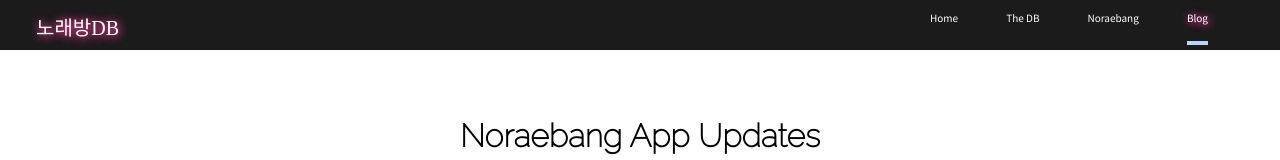
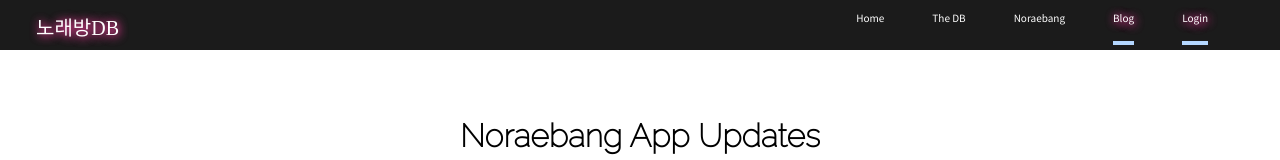
Before and after one commit to kodawarii/noraebang, a React (Create React App) app: page /#/blog in a window 1280 px wide. Shown: the top 160 px of the page. Built offline with nearby package versions, Linux system fonts and the light colour scheme; a web font is replaced by a local one.

Commit message:
Added link for login admin app-still a dummy

```diff
--- a/src/components/InnerApp.component.js
+++ b/src/components/InnerApp.component.js
@@ -132,6 +132,9 @@ class InnerApp extends Component {
                 <li className="nav-item">
                   <Link to={'/blog'} className={"nav-link " + (this.state.onBlog ? "nav-selected " : "")} onClick={this.toggleBlog.bind(this)}>Blog</Link>
                 </li>
+                <li className="nav-item">
+                  <Link to={'/blog'} className={"nav-link " + (this.state.onBlog ? "nav-selected " : "")} onClick={this.toggleBlog.bind(this)}>Login</Link>
+                </li>
                 <li className="nav-padding-space-right"> </li>
               </ul>
             </nav>
@@ -155,6 +158,9 @@ class InnerApp extends Component {
                   <li className="nav-item-s">
                     <Link to={'/blog'} className={"nav-link " + (this.state.onBlog ? "nav-selected-s " : "")} onClick={this.toggleBlog.bind(this)}>Blog</Link>
                   </li>
+                  <li className="nav-item-s">
+                    <Link to={'/blog'} className={"nav-link " + (this.state.onBlog ? "nav-selected-s " : "")} onClick={this.toggleBlog.bind(this)}>Login</Link>
+                  </li>
                 </ul>
             </nav>
           </header>
```
Also changed, not shown: 1 other file (tests, documents, lock files or other folders).
